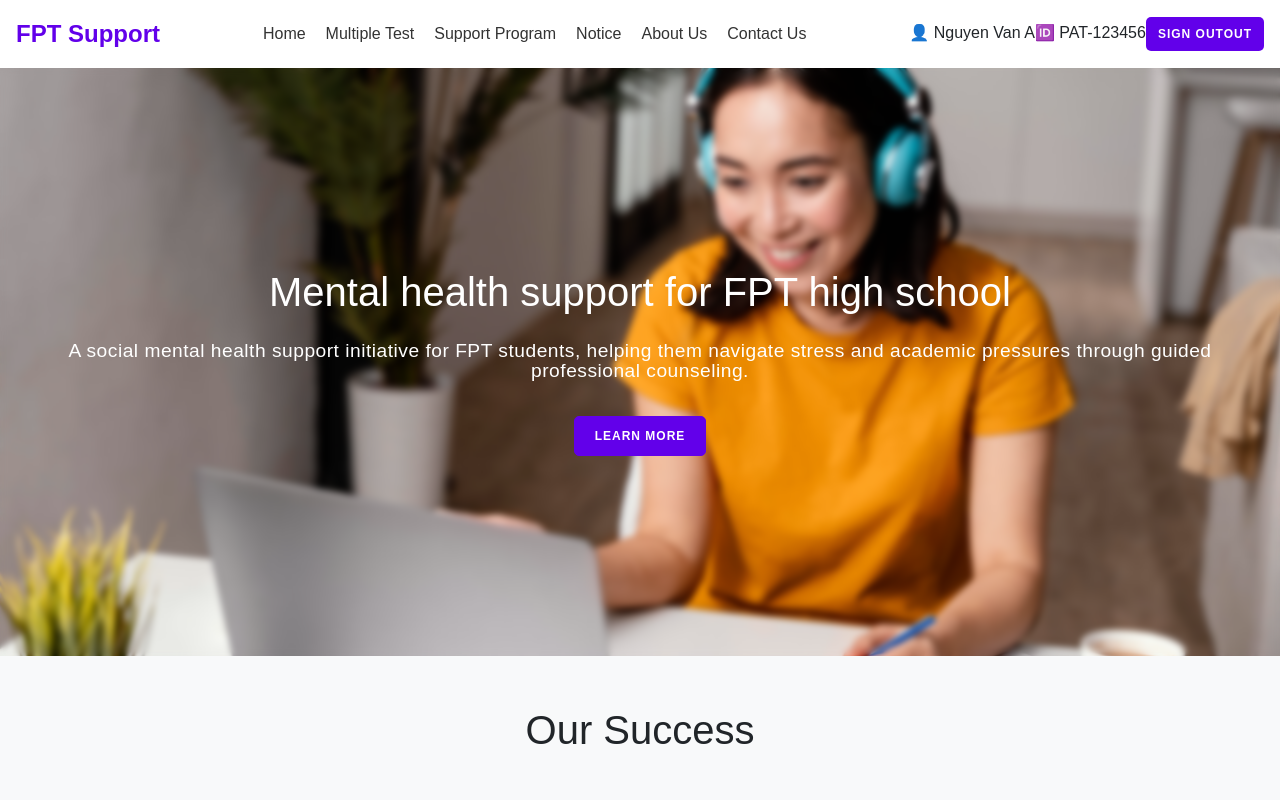
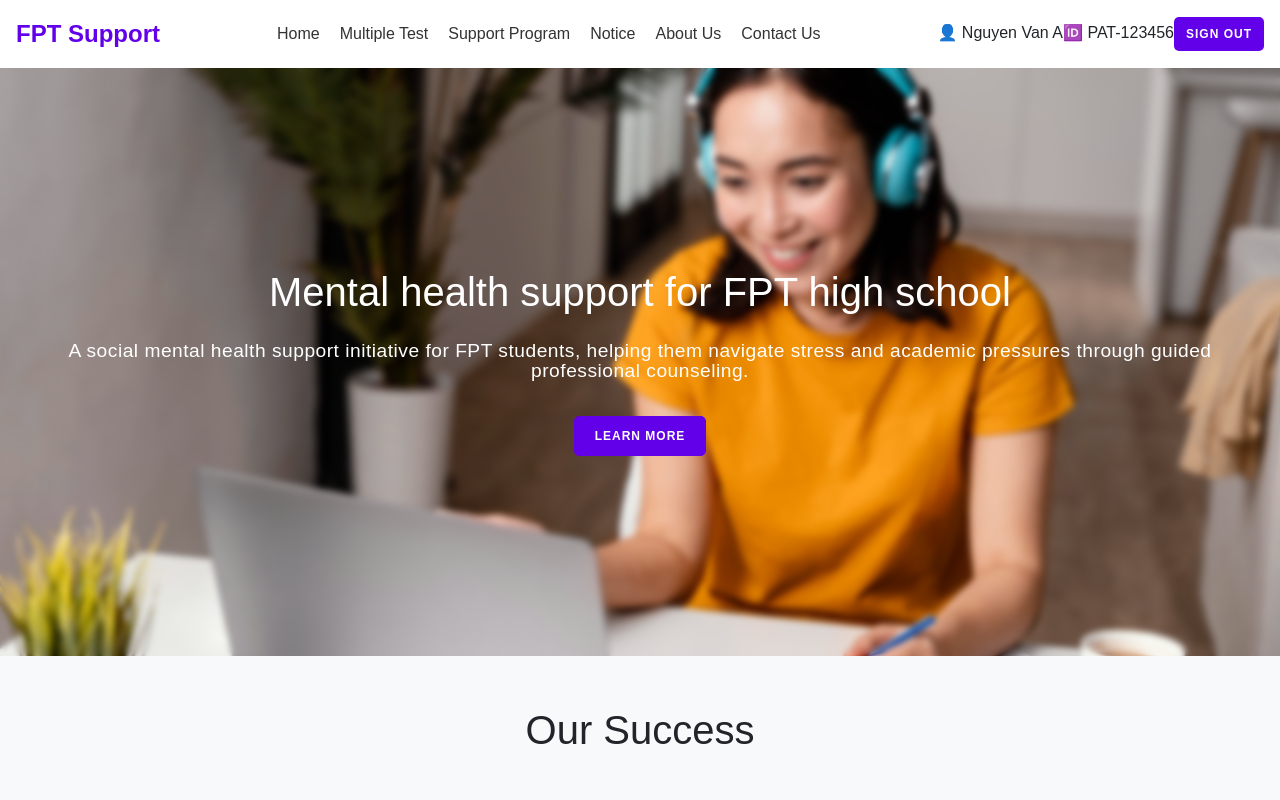
Before and after one commit to ThisIsLAK/Health-Consultant-System, a React (Vite) app in the folder FE/: page / in a window 1280 px wide. Both pictures are taken after a click on the button "SIGN IN". Shown: the top 800 px of the page. Built offline with nearby package versions, Linux system fonts and the light colour scheme; the HTML template or start-up script is replaced by a standard one.

Commit message:
update navbar in front end

```diff
--- a/FE/src/pages/components/homepage/Navbar.jsx
+++ b/FE/src/pages/components/homepage/Navbar.jsx
@@ -27,7 +27,7 @@ const Navbar = () => {
                     <div className="patient-info">
                         <span>👤 {patientInfo.name}</span>
                         <span>🆔 {patientInfo.id}</span>
-                        <a href="/login"><button className="btn-get-started" onClick={() => setIsLoggedIn(false)}>Sign outout</button></a>
+                        <a href="/login"><button className="btn-get-started" onClick={() => setIsLoggedIn(false)}>Sign out</button></a>
                     </div>
                 ) : (
                     <>
```
